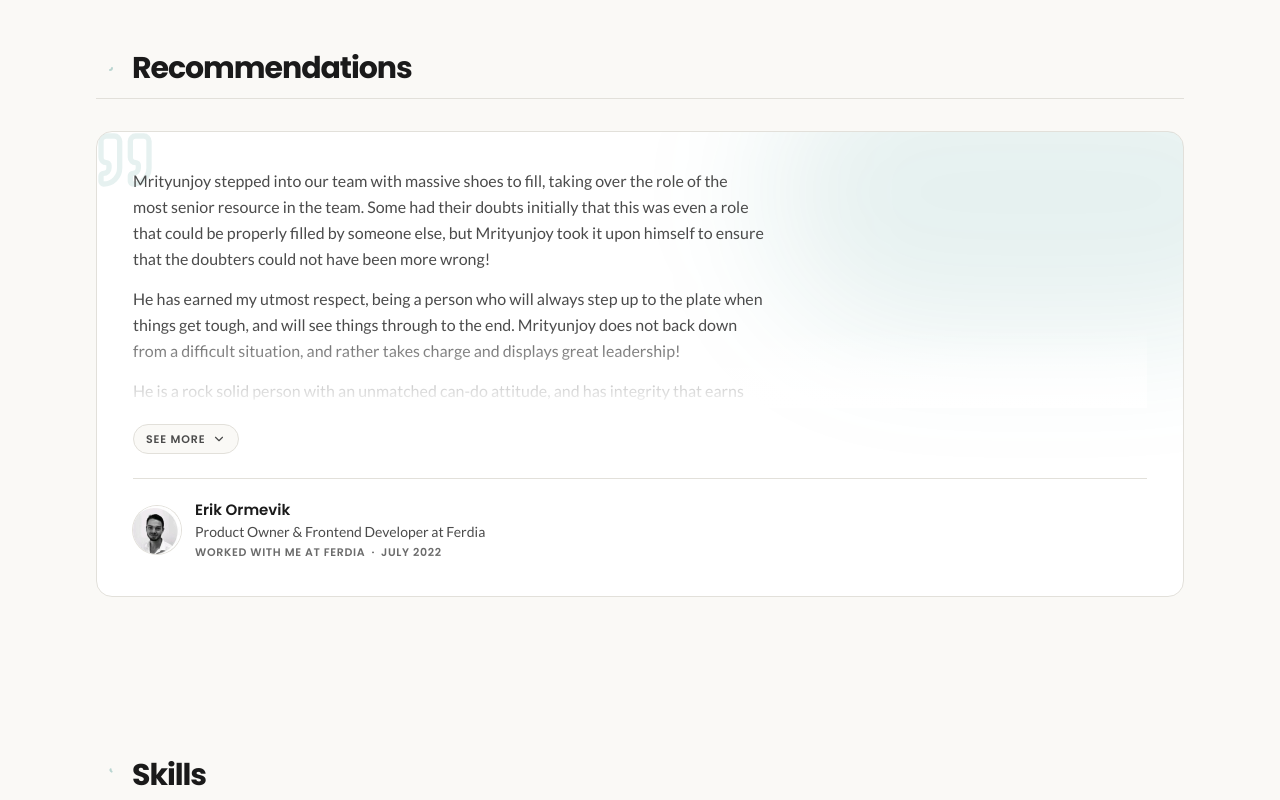
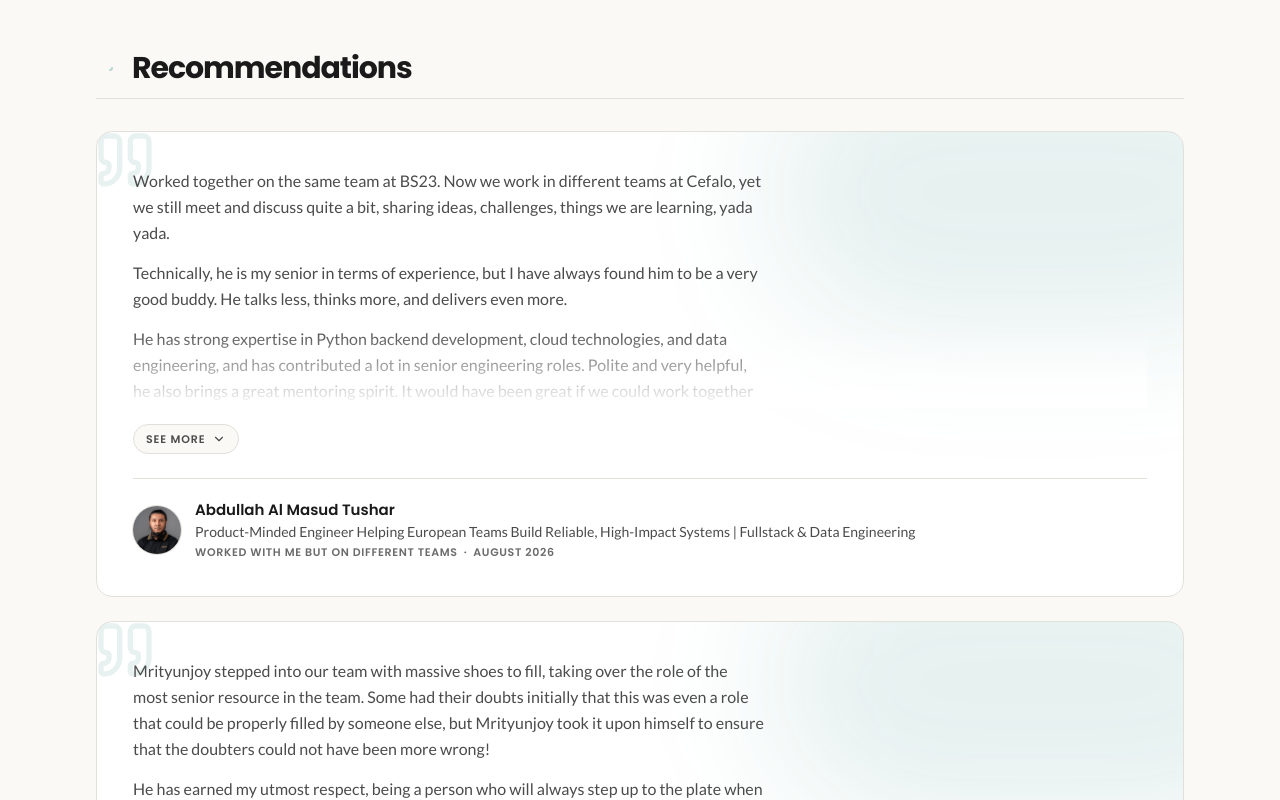
Before and after one commit to mjoyshuvo/profile, a Next.js app: page / in a window 1280 px wide. Shown: the part 5360-6160 px from the top of the page. Built offline with nearby package versions, Linux system fonts and the light colour scheme.

Commit message:
Let a second voice speak, from the team next door

```diff
--- a/content/recommendations.ts
+++ b/content/recommendations.ts
@@ -31,6 +31,21 @@ export type Recommendation = {
  */
 export const recommendations: Recommendation[] = [
   {
+    id: "abdullah-al-masud-tushar",
+    name: "Abdullah Al Masud Tushar",
+    title:
+      "Product-Minded Engineer Helping European Teams Build Reliable, High-Impact Systems | Fullstack & Data Engineering",
+    relation: "Worked with me but on different teams",
+    date: "August 2026",
+    dateISO: "2026-08-23",
+    avatar: "/recommenders/abdullah-al-masud-tushar.jpg",
+    quote: [
+      "Worked together on the same team at BS23. Now we work in different teams at Cefalo, yet we still meet and discuss quite a bit, sharing ideas, challenges, things we are learning, yada yada.",
+      "Technically, he is my senior in terms of experience, but I have always found him to be a very good buddy. He talks less, thinks more, and delivers even more.",
+      "He has strong expertise in Python backend development, cloud technologies, and data engineering, and has contributed a lot in senior engineering roles. Polite and very helpful, he also brings a great mentoring spirit. It would have been great if we could work together on the same team again :)",
+    ],
+  },
+  {
     id: "erik-ormevik",
     name: "Erik Ormevik",
     title: "Product Owner & Frontend Developer at Ferdia",
```
Also changed, not shown: public/recommenders/abdullah-al-masud-tushar.jpg (added).
